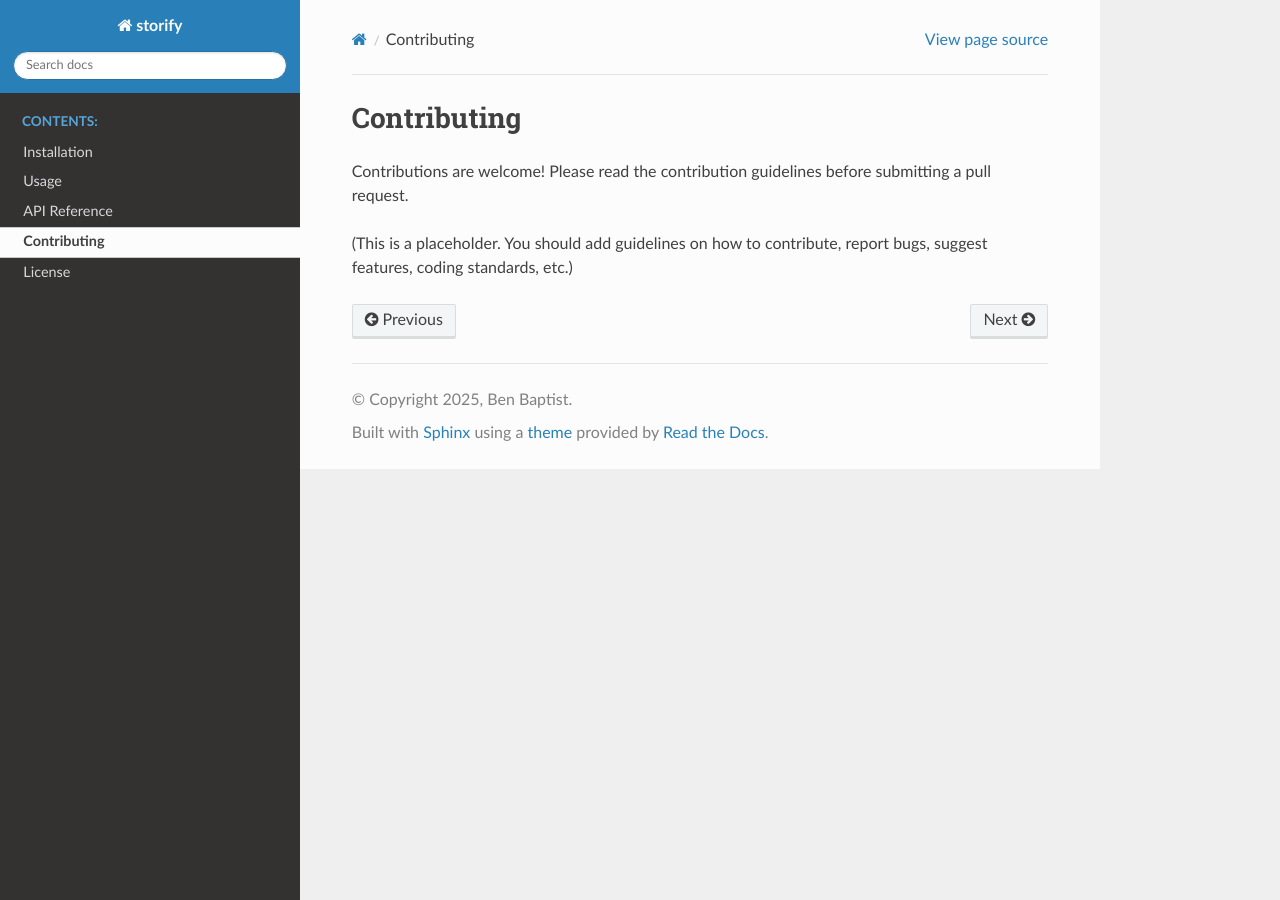
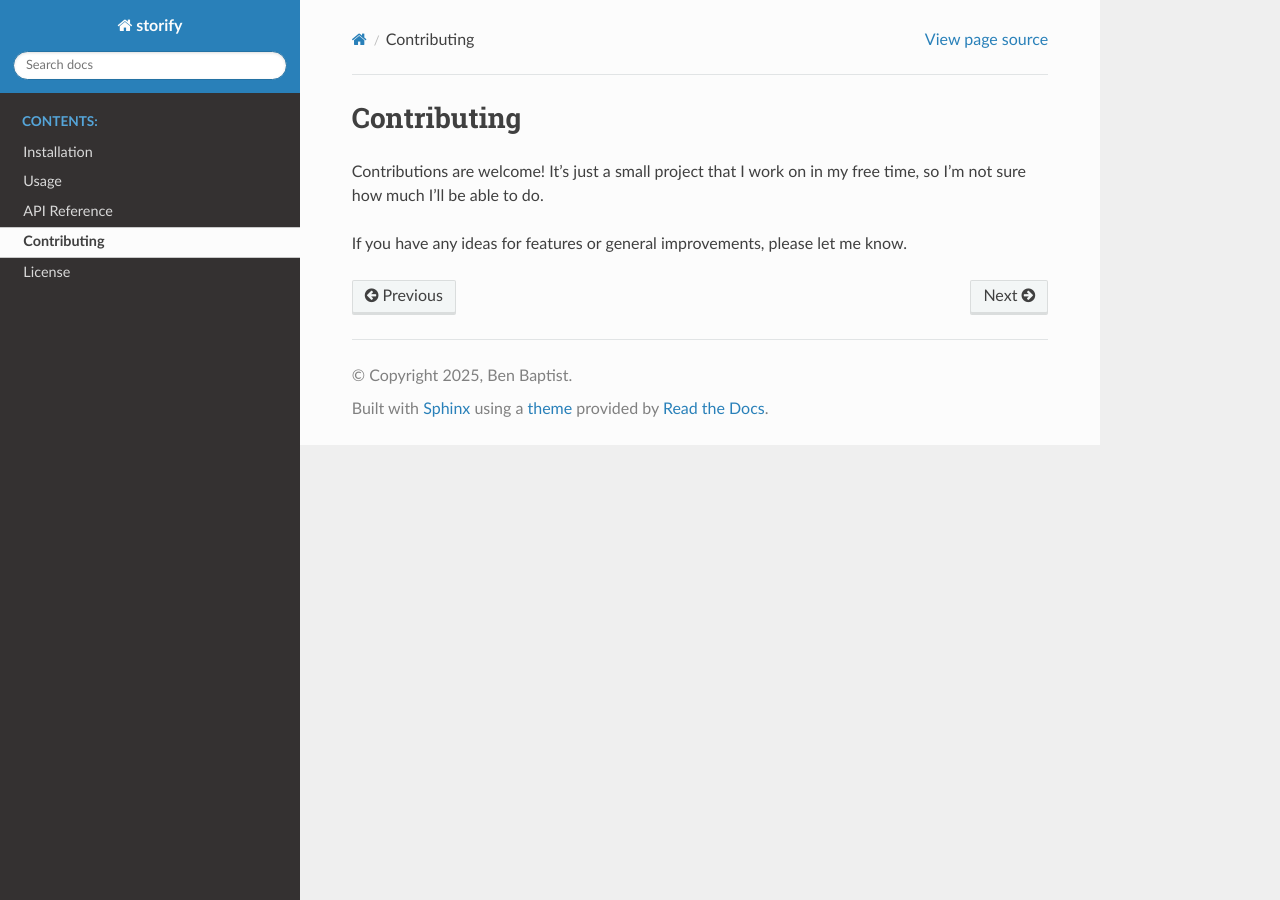
Before and after one commit to benbaptist/storify, a Sphinx documentation site: the page built from docs/contributing.rst, in a window 1280 px wide. Built offline with Sphinx 7.4.7 and the Read the Docs theme 3.1.0, drawn with Linux system fonts in a browser that asks for light colours.

Commit message:
Update contribution guidelines to reflect project scope and encourage feedback

```diff
--- a/docs/contributing.rst
+++ b/docs/contributing.rst
@@ -1,6 +1,6 @@
 Contributing
 ============
 
-Contributions are welcome! Please read the contribution guidelines before submitting a pull request.
+Contributions are welcome! It's just a small project that I work on in my free time, so I'm not sure how much I'll be able to do.
 
-(This is a placeholder. You should add guidelines on how to contribute, report bugs, suggest features, coding standards, etc.)
+If you have any ideas for features or general improvements, please let me know.
```
